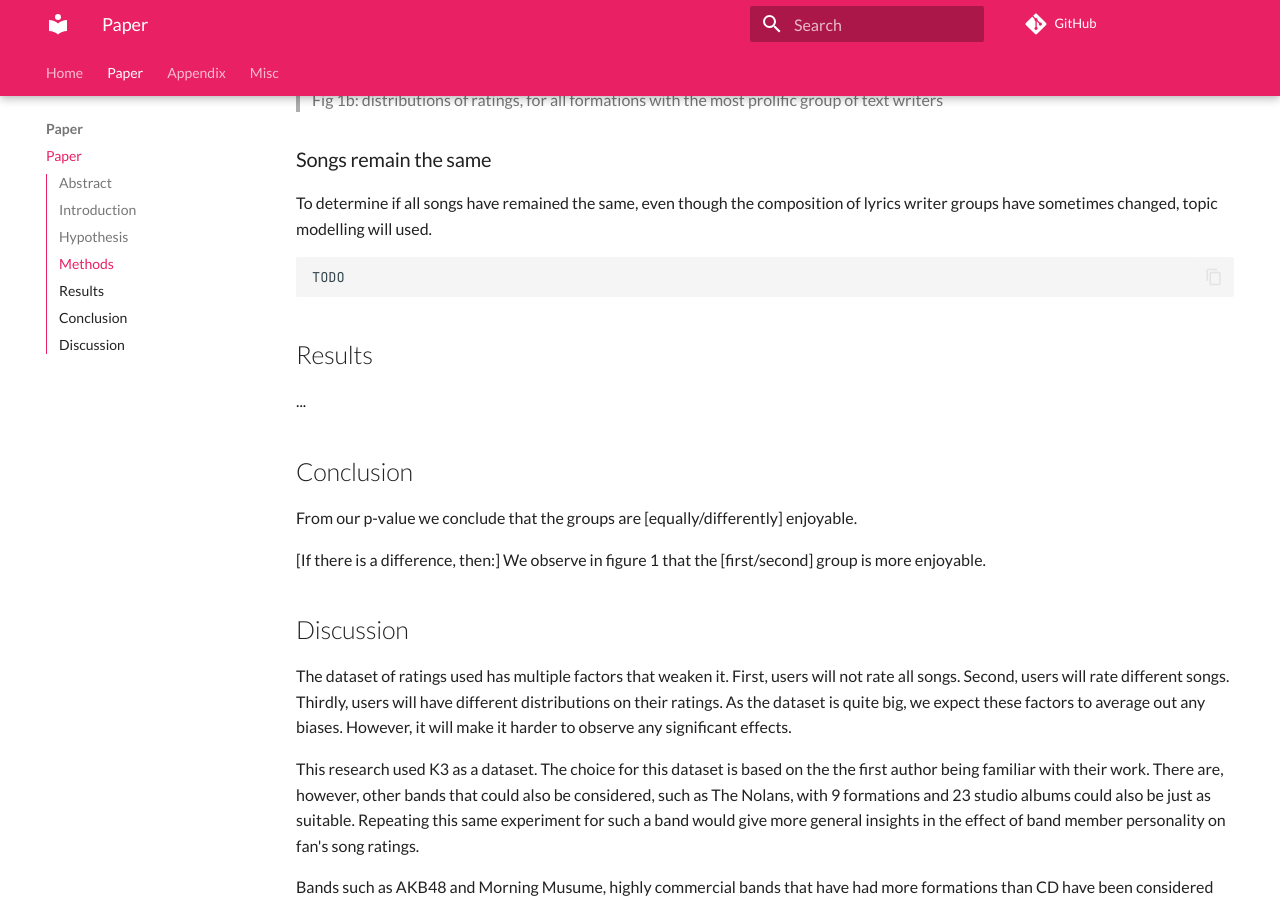
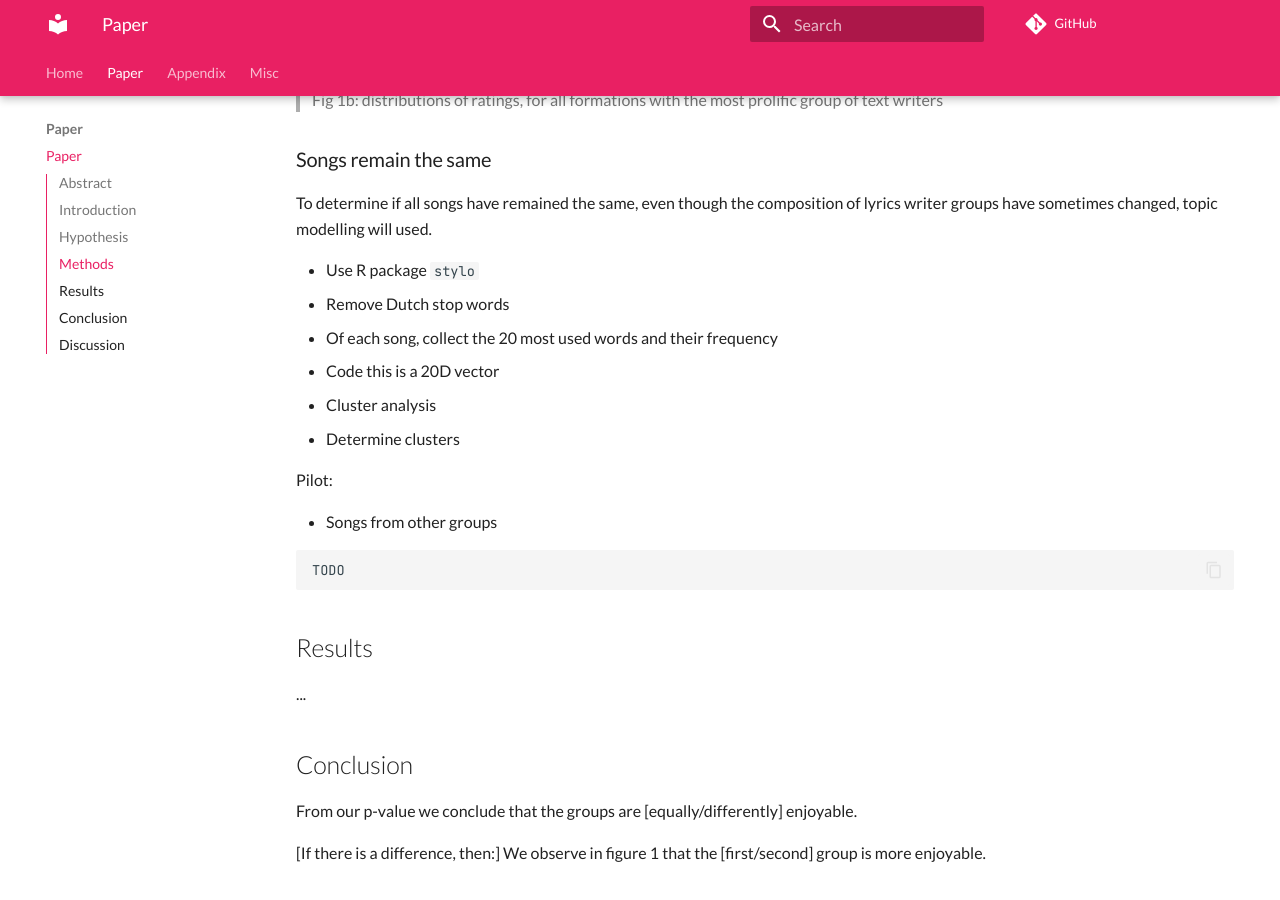
Before and after one commit to richelbilderbeek/paper_k3_ratings, an MkDocs documentation site: the page built from docs/paper.md, in a window 1280 px wide and 900 px high, scrolled down 4886 px. Built offline with MkDocs 1.6.1 and Material for MkDocs 9.7.7, drawn with Linux system fonts in a browser that asks for light colours; comment, search, counter and statistics services are not loaded.

Commit message:
Add notes

````diff
--- a/docs/paper.md
+++ b/docs/paper.md
@@ -254,6 +254,18 @@ To determine if all songs have remained the same, even though the
 composition of lyrics writer groups have sometimes changed,
 topic modelling will used.
 
+- Use R package `stylo`
+- Remove Dutch stop words
+- Of each song, collect the 20 most used words and their frequency
+- Code this is a 20D vector
+- Cluster analysis
+- Determine clusters
+
+Pilot:
+
+- Songs from other groups
+
+
 ```text
 TODO
 ```
````
